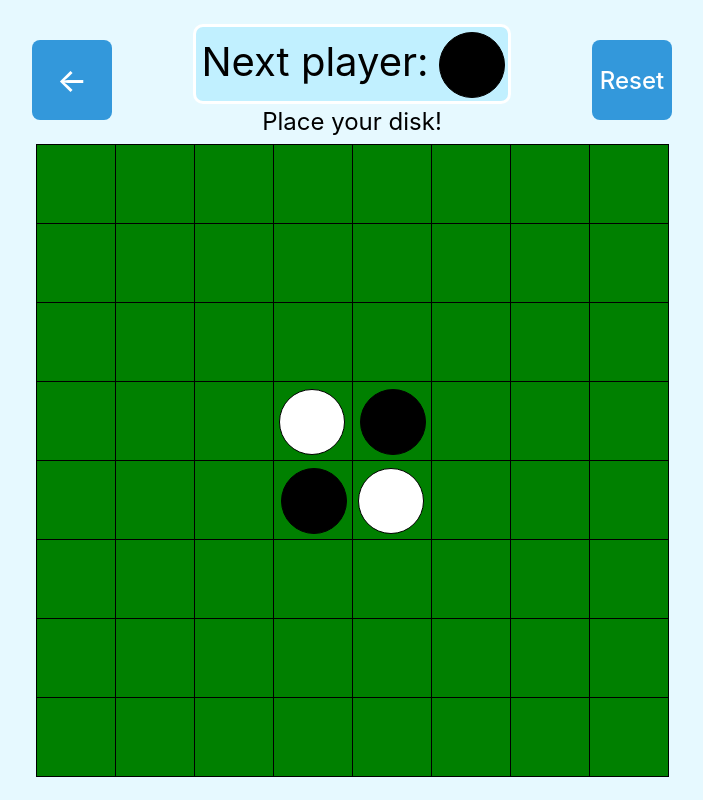
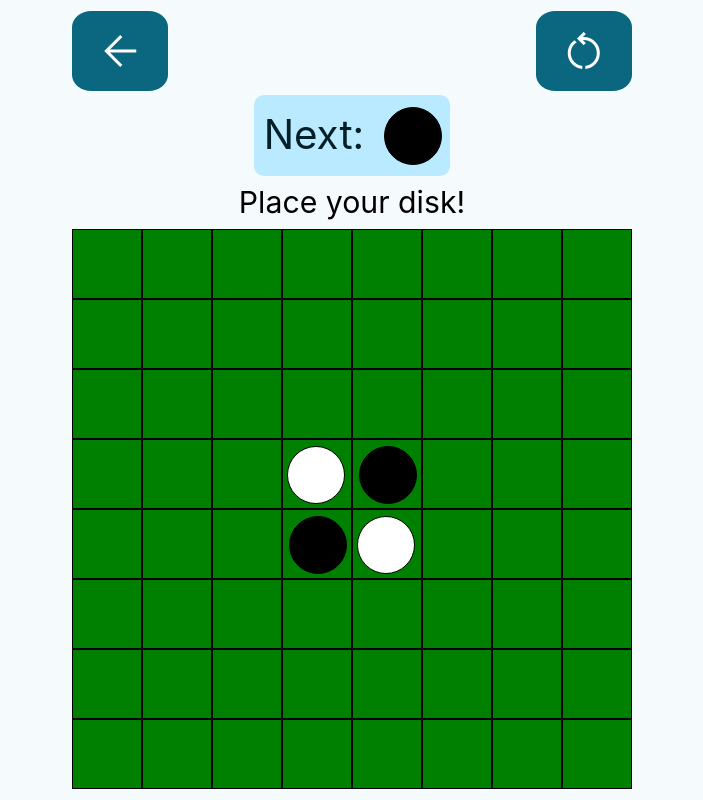
Before and after one commit to ryuryu-ymj/reversi-webapp, a React (Vite) app: page / in a window 1280 px wide. Shown: the whole page, without its empty margins (288-991 px from the left). Built offline with nearby package versions, Linux system fonts and the light colour scheme.

Commit message:
Add: IconButtonコンポーネントの追加.

```diff
--- a/index.html
+++ b/index.html
@@ -1,9 +1,15 @@
 <!DOCTYPE html>
 <html lang="en">
   <head>
+    <!-- Google Material Icons -->
+    <link
+      rel="stylesheet"
+      href="https://fonts.googleapis.com/css2?family=Material+Symbols+Outlined:opsz,wght,FILL,GRAD@24,400,0,0&icon_names=arrow_back,restart_alt"
+    />
     <meta charset="UTF-8" />
     <title>オセロ (React + Wasm + Rust)</title>
   </head>
+
   <body>
     <div id="root"></div>
     <script type="module" src="/src/main.tsx"></script>
--- a/src/App.css
+++ b/src/App.css
@@ -1,6 +1,19 @@
+:root {
+  --disc-size: calc(min(70vh, 90vw) / 8 * 0.8);
+  --square-size: calc(var(--disc-size) / 0.8);
+  --font-size: calc(var(--disc-size) * 0.36);
+
+  --primary-color: #0b6780;
+  --on-primary-color: #ffffff;
+  --inverse-primary-color: rgb(185 234 255);
+  --primary-container-color: #b9eaff;
+  --on-primary-container-color: #001f29;
+  --surface-color: #f5fafd;
+  --on-surface-color: #171c1f;
+}
+
 html,
 body {
-  background-color: rgb(230, 249, 255);
   height: 100%;
   width: 100%;
   margin: 0;
@@ -8,101 +21,81 @@ body {
   display: flex;
   justify-content: center;
   align-items: center;
+
+  font-size: var(--font-size);
+  background-color: var(--surface-color);
+  color: var(--on-surface-color);
 }
 
 .App {
-  text-align: center;
   display: flex;
   justify-content: center;
   align-items: center;
   flex-direction: column;
-  height: 100vh;
 }
 
-.game-wrapper {
+.game-screen {
   display: flex;
   flex-direction: column;
   align-items: center;
-  width: 100%;
+  gap: 0.2rem;
 }
 
-.nextplayer {
-  border: 3px solid white;
+.button-container {
+  width: 100%;
+
   display: flex;
-  background-color: rgb(193, 240, 255);
-  padding: 5px;
-  border-radius: 10px;
-  color: hsl(0, 0%, 0%);
-  font-size: min(5vh, 5vw);
-  text-align: center;
+  justify-content: space-between;
 }
 
-.nextplayer span {
-  margin-right: 10px;
-  /* 文字と石の間に空白を追加 */
+.next-player {
+  padding: 0.5rem;
+  font-size: 2rem;
+
+  display: flex;
+  justify-content: center;
+  align-items: center;
+  gap: 1rem;
+
+  border: 0;
+  border-radius: 10px;
+  background-color: var(--primary-container-color);
+  color: var(--on-primary-container-color);
 }
 
-.status {
-  color: hsl(0, 0%, 0%);
-  font-size: min(3vh, 3vw);
-  margin-bottom: 5px;
+.status-line {
+  font-size: 1.5rem;
   text-align: center;
+
+  color: black;
 }
 
-.broad {
-  padding-bottom: 100%;
-  background-color: #008000;
+.board {
   display: flex;
   flex-direction: column;
 }
 
-.board-row:after {
-  clear: both;
-  content: "";
-  display: table;
+.board-row {
+  display: flex;
 }
 
 .square {
-  width: 100%;
-  height: 100%;
-  display: grid;
+  width: var(--square-size);
+  height: var(--square-size);
+
   background: #008000;
-  border: 1px solid #000000;
-  float: left;
-  line-height: 50px;
-  height: min(10vw, 10vh);
-  margin-right: -1px;
-  margin-top: -1px;
+  border: 1px solid black;
+  border-radius: 0;
   padding: 0;
-  width: min(10vh, 10vw);
+
   display: flex;
   justify-content: center;
   align-items: center;
-  border-radius: 0;
-}
-
-.square:hover {
-  border: 2.5px solid #000000;
-}
-
-.App-header {
-  background-color: #282c34;
-  min-height: 10vh;
-  display: flex;
-  flex-direction: column;
-  align-items: center;
-  justify-content: center;
-  font-size: calc(10px + 2vmin);
-  color: white;
-}
-
-.App-link {
-  color: #61dafb;
 }
 
 .disc {
-  width: min(8vw, 8vh);
-  height: min(8vw, 8vh);
+  width: var(--disc-size);
+  height: var(--disc-size);
   transform-style: preserve-3d;
 
   .face-black,
@@ -127,50 +120,27 @@ body {
 }
 
 /* ボタンのデザイン */
+.icon-button {
+  height: min(10vh, 20vw);
+  /* サイズは正方形 */
+  aspect-ratio: 1;
+  border-radius: 20%;
 
-.button-container {
-  position: absolute;
-  top: 0;
-  width: 100%;
-  display: flex;
-  justify-content: center;
-  padding: 5vh;
-  box-sizing: border-box;
-  z-index: 2;
-}
-
-.resetBoard,
-.rollbackBoard {
-  position: inline-block;
-  width: min(10vh, 10vw);
-  height: min(10vh, 10vw);
+  /* 内容物の上下中央揃え */
   display: flex;
   justify-content: center;
   align-items: center;
-  background-color: hsl(204, 70%, 53%);
-  color: white;
+
+  background-color: var(--primary-color);
+  color: var(--on-primary-color);
   border: none;
   cursor: pointer;
+
+  .icon {
+    font-size: min(6vh, 12vw);
+  }
+
+  &:hover {
+    opacity: 0.8;
+  }
 }
-
-.resetBoard {
-  font-size: min(3vh, 3vw);
-  transform: translateX(min(30vw, 30vh));
-}
-
-.rollbackBoard {
-  font-size: min(4vh, 4vw);
-  transform: translateX(max(-30vw, -30vh));
-}
-
-.resetBoard:hover {
-  background-color: #e53935;
-  /* ホバー時の背景色 */
-  transform: translateX(min(30vw, 30vh));
-}
-
-.rollbackBoard:hover {
-  background-color: #e53935;
-  /* ホバー時の背景色 */
-  transform: translateX(max(-30vw, -30vh));
-}
--- a/src/App.tsx
+++ b/src/App.tsx
@@ -1,6 +1,7 @@
 import "./App.css";
 import { Board, Disc } from "./Board";
 import { countDiscs, DISC_TYPE_HUMAN, useGameState } from "./game-logic";
+import { IconButton } from "./IconButton";
 
 /**
  * ゲーム画面を描画するコンポーネント.
@@ -28,17 +29,20 @@ function GameScreen() {
   }
 
   return (
-    <div className="game-wrapper">
-      <div className="nextplayer">
-        <span>Next player:</span>
+    <div className="game-screen">
+      <div className="button-container">
+        <IconButton iconName="arrow_back" onClick={rollbackBoard} />
+        <IconButton iconName="restart_alt" onClick={resetBoard} />
+      </div>
+
+      <div className="next-player">
+        <span>Next:</span>
         <Disc value={gameState.player} />
       </div>
-      <div className="status">{statusLine}</div>
+
+      <div className="status-line">{statusLine}</div>
+
       <Board value={gameState.board} onSquareClick={placeUserDisc} />
-      <div className="button-container">
-        <button className="rollbackBoard" onClick={rollbackBoard}>←</button>
-        <button className="resetBoard" onClick={resetBoard}>Reset</button>
-      </div>
     </div>
   );
 }
--- /dev/null
+++ b/src/IconButton.tsx
@@ -0,0 +1,14 @@
+export function IconButton(
+  { iconName, onClick }: {
+    iconName: string;
+    onClick: () => void;
+  },
+) {
+  return (
+    <button className="icon-button" onClick={onClick}>
+      <span className="material-symbols-outlined icon">
+        {iconName}
+      </span>
+    </button>
+  );
+}
```
